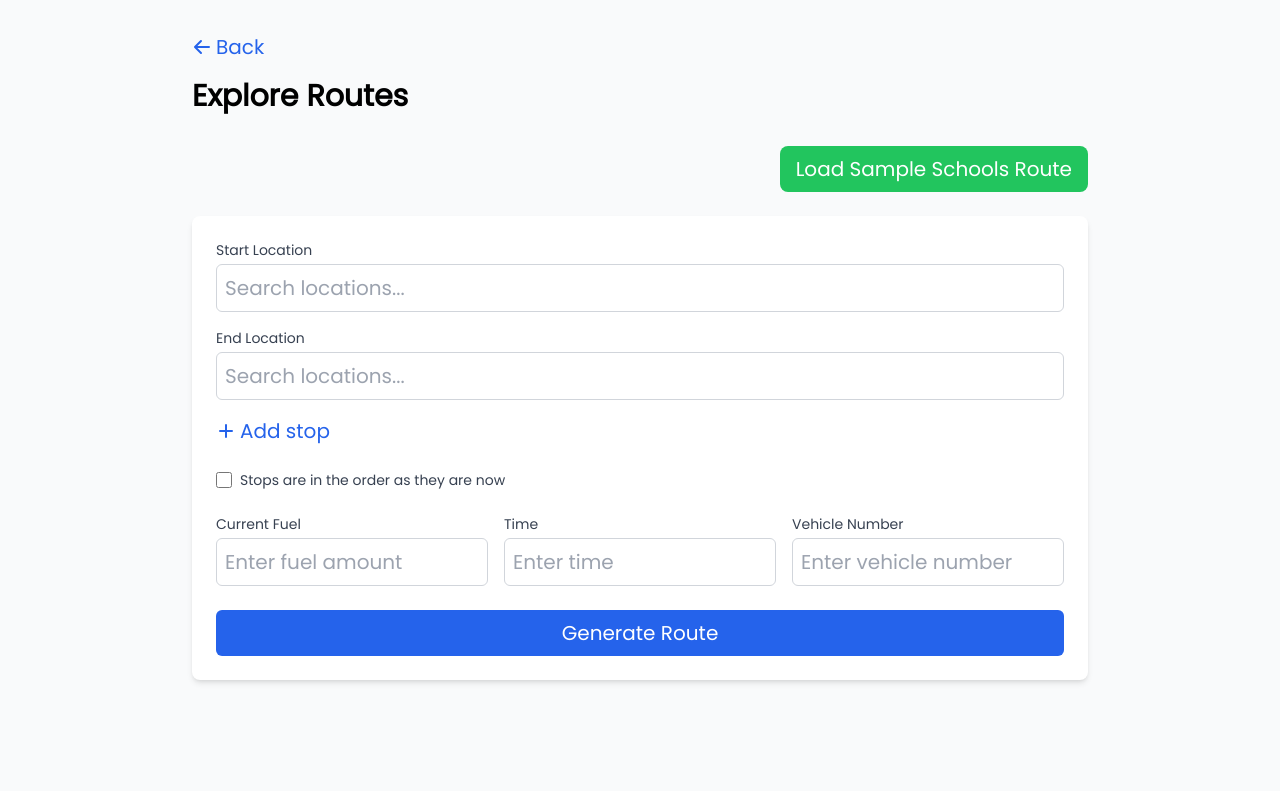
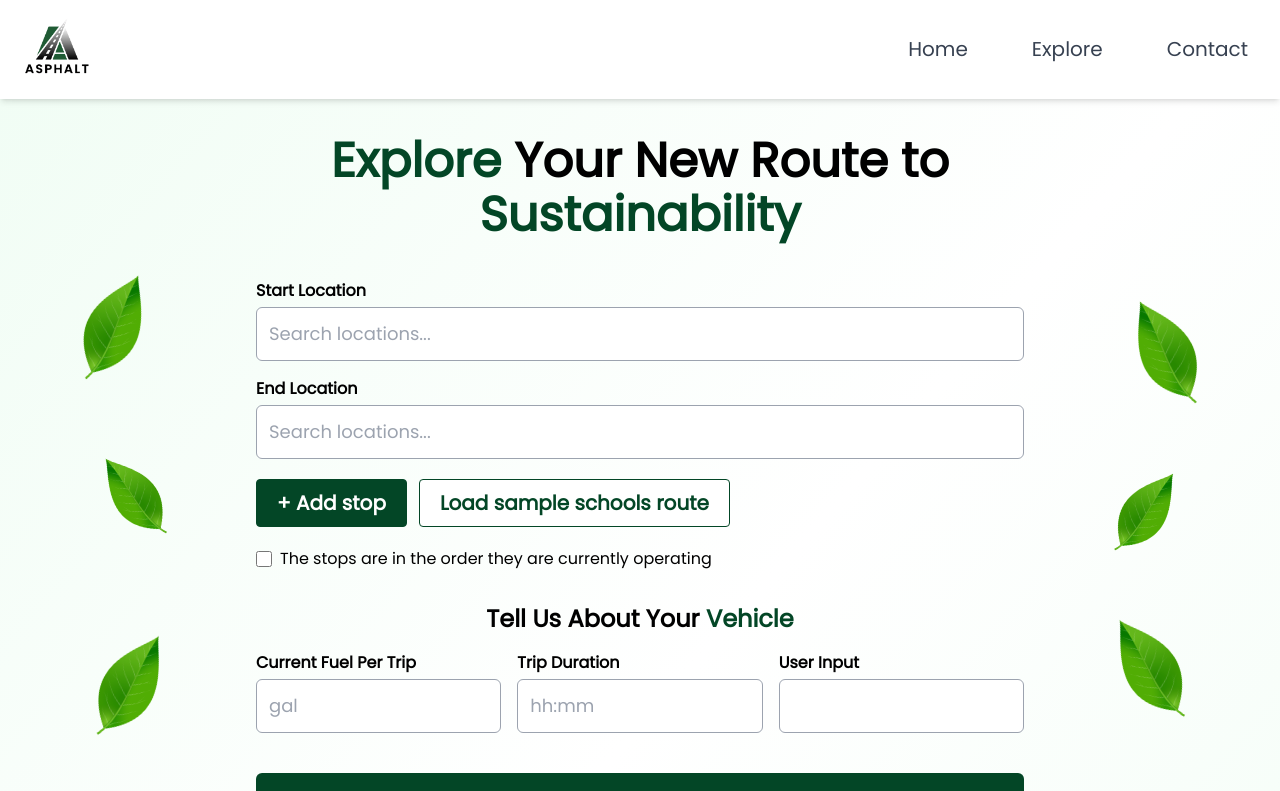
Before and after one commit to tysonyoshikawa06/asphalt-nme-sp25-tyson, a Next.js app: page /explore in a window 1280 px wide. Shown: the top 791 px of the page. Built offline with nearby package versions, Linux system fonts and the light colour scheme.

Commit message:
first draft of revised explore page

```diff
--- a/src/app/explore/PlacesAutocomplete.tsx
+++ b/src/app/explore/PlacesAutocomplete.tsx
@@ -19,12 +19,14 @@
     formatted_address: string;
     geometry: { location: { lat: number; lng: number } };
   }) => void;
+  inputClassName?: string;
 }
 
 const PlacesAutocomplete: React.FC<PlacesAutocompleteProps> = ({
   value,
   onChange,
   onSelect,
+  inputClassName,
 }) => {
   const [suggestions, setSuggestions] = useState<Place[]>([]);
   const [isOpen, setIsOpen] = useState(false);
@@ -153,15 +155,15 @@
         }}
         onKeyDown={handleKeyDown}
         onFocus={() => setIsOpen(true)}
-        className={`w-full p-2 border border-gray-300 rounded-md focus:ring-2 focus:ring-blue-500 focus:border-blue-500 ${
+        className={`w-full p-3 border border-gray-400 rounded-md focus:ring-2 focus:ring-[#034626] focus:border-[#034626] text-lg text-black ${
           isLoading ? 'pr-10' : ''
-        }`}
+        } ${inputClassName || ''}`}
         placeholder="Search locations..."
       />
 
       {isLoading && (
         <div className="absolute right-3 top-1/2 transform -translate-y-1/2">
-          <div className="animate-spin h-4 w-4 border-2 border-blue-500 border-t-transparent rounded-full"></div>
+          <div className="animate-spin h-4 w-4 border-2 border-[#034626] border-t-transparent rounded-full"></div>
         </div>
       )}
 
@@ -171,7 +173,7 @@
             <li
               key={index}
               onClick={() => handleSuggestionClick(place)}
-              className={`px-4 py-2 hover:bg-gray-100 cursor-pointer text-sm ${
+              className={`px-4 py-2 hover:bg-gray-100 cursor-pointer text-sm text-black ${
                 index === selectedIndex ? 'bg-blue-50' : ''
               }`}
             >
--- a/src/app/explore/page.tsx
+++ b/src/app/explore/page.tsx
@@ -3,7 +3,7 @@
 import dynamic from 'next/dynamic';
 import PlacesAutocomplete from './PlacesAutocomplete';
 import Navbar from '../components/Navbar';
-import Link from 'next/link';
+import Footer from '../components/Footer';
 
 // Dynamically import the map component with no SSR
 const MapView = dynamic(() => import('./MapView'), {
@@ -118,14 +118,6 @@
   const startCoords = formData.stops[0]?.coords || null;
   const endCoords = formData.stops[formData.stops.length - 1]?.coords || null;
 
-  // interface FormData {
-  //   stops: Stop[];
-  //   maintainOrder: boolean;
-  //   currentFuel: string;
-  //   time: string;
-  //   vehicleNumber: string;
-  // }
-
   interface Place {
     formatted_address: string;
     geometry: {
@@ -171,19 +163,6 @@
       [name]: type === 'checkbox' ? checked : value,
     }));
   };
-
-  // const searchLocation = async (query) => {
-  //   try {
-  //     const response = await fetch(
-  //       `https://nominatim.openstreetmap.org/search?format=json&q=${encodeURIComponent(query)}`
-  //     );
-  //     const data = await response.json();
-  //     return data.length > 0 ? { lat: parseFloat(data[0].lat), lng: parseFloat(data[0].lon) } : null;
-  //   } catch (error) {
-  //     console.error('Error searching location:', error);
-  //     return null;
-  //   }
-  // };
 
   interface Stop {
     location: string;
@@ -235,51 +214,31 @@
   };
 
   return (
-    <div className="min-h-screen bg-gray-50">
+    <div className="min-h-screen bg-gradient-to-br from-green-50 via-white to-green-50 flex flex-col">
+      {!isMapView && <Navbar />}
+      <div className="relative flex-1 flex flex-col justify-center items-center">
+        {/* Decorative Leaves */}
+        <img src="/images/leaf.png" alt="Leaf" className="hidden md:block absolute left-16 top-[23%] w-24 rotate-[-26deg] scale-x-[-1] z-0" />
+        <img src="/images/leaf.png" alt="Leaf" className="hidden md:block absolute left-24 top-[44%] w-20 rotate-[14deg] z-0" />
+        <img src="/images/leaf.png" alt="Leaf" className="hidden md:block absolute left-20 top-[66%] w-24 rotate-[-21deg] scale-x-[-1] z-0" />
+        <img src="/images/leaf.png" alt="Leaf" className="hidden md:block absolute right-16 top-[26%] w-24 rotate-[24deg] z-0" />
+        <img src="/images/leaf.png" alt="Leaf" className="hidden md:block absolute right-24 top-[46%] w-20 rotate-[-16deg] scale-x-[-1] z-0" />
+        <img src="/images/leaf.png" alt="Leaf" className="hidden md:block absolute right-20 top-[64%] w-24 rotate-[19deg] z-0" />
+        {/* Main Content */}
+        <div className="relative z-10 flex flex-col items-center justify-center w-full py-8 pb-24">
           {!isMapView ? (
-        // Form View
-        <div className="p-8">
-          <div className="max-w-4xl mx-auto">
-            <Link
-              href="/"
-              className="inline-flex items-center text-blue-600 hover:text-blue-700 mb-4"
-            >
-              <svg
-                xmlns="http://www.w3.org/2000/svg"
-                className="h-5 w-5 mr-1"
-                viewBox="0 0 20 20"
-                fill="currentColor"
-              >
-                <path
-                  fillRule="evenodd"
-                  d="M9.707 16.707a1 1 0 01-1.414 0l-6-6a1 1 0 010-1.414l6-6a1 1 0 011.414 1.414L5.414 9H17a1 1 0 110 2H5.414l4.293 4.293a1 1 0 010 1.414z"
-                  clipRule="evenodd"
-                />
-              </svg>
-              Back
-            </Link>
-            <h1 className="text-3xl text-black font-bold mb-8">
-              Explore Routes
+            <div className="w-full max-w-3xl mx-auto flex flex-col items-center">
+              <h1 className="text-5xl font-extrabold text-center mb-0 leading-tight">
+                <span className="asphalt-green">Explore</span> <span className="text-black">Your New Route to</span>
               </h1>
-
-            {/* Add preset route button */}
-            <div className="mb-6 flex justify-end">
-              <button
-                onClick={loadPresetRoute}
-                className="bg-green-500 text-white px-4 py-2 rounded-lg hover:bg-green-600 transition-colors"
-              >
-                Load Sample Schools Route
-              </button>
-            </div>
-
-            <div className="bg-white rounded-lg shadow-md p-6">
-              <form onSubmit={handleSubmit} className="space-y-6">
+              <h2 className="text-5xl font-extrabold text-center mb-10 asphalt-green">Sustainability</h2>
+              <form onSubmit={handleSubmit} className="w-full flex flex-col items-center gap-8">
                 {/* Stops Section */}
-                <div className="space-y-4 text-black">
+                <div className="w-full flex flex-col gap-4">
                   {formData.stops.map((stop, index) => (
-                    <div key={index} className="flex items-center gap-2">
+                    <div key={index} className="flex items-center gap-2 w-full">
                       <div className="flex-grow relative">
-                        <label className="block text-sm font-medium text-gray-700 mb-1">
+                        <label className="block text-base font-semibold text-black mb-1">
                           {index === 0
                             ? 'Start Location'
                             : index === formData.stops.length - 1
@@ -291,12 +250,11 @@
                           onChange={(value) => {
                             const newStops = [...formData.stops];
                             newStops[index].location = value;
-                            setFormData((prev) => ({
-                              ...prev,
-                              stops: newStops,
-                            }));
+                            newStops[index].coords = null;
+                            setFormData((prev) => ({ ...prev, stops: newStops }));
                           }}
                           onSelect={(place) => handleStopSelect(place, index)}
+                          inputClassName="text-black"
                         />
                       </div>
                       {formData.stops.length > 2 &&
@@ -305,7 +263,7 @@
                           <button
                             type="button"
                             onClick={() => removeStop(index)}
-                            className="mt-6 p-2 text-gray-400 hover:text-red-500"
+                            className="p-2 text-gray-400 hover:text-red-500"
                           >
                             <svg
                               xmlns="http://www.w3.org/2000/svg"
@@ -323,96 +281,85 @@
                         )}
                     </div>
                   ))}
-
+                  <div className="flex gap-3 mt-1">
                     <button
                       type="button"
                       onClick={addStop}
-                    className="mt-2 flex items-center text-blue-600 hover:text-blue-700"
+                      className="asphalt-green-bg text-white font-semibold px-5 py-2 rounded hover:brightness-90 transition-colors border"
+                      style={{ backgroundColor: '#034626', borderColor: '#034626' }}
                     >
-                    <svg
-                      xmlns="http://www.w3.org/2000/svg"
-                      className="h-5 w-5 mr-1"
-                      viewBox="0 0 20 20"
-                      fill="currentColor"
+                      + Add stop
+                    </button>
+                    <button
+                      type="button"
+                      onClick={loadPresetRoute}
+                      className="bg-white asphalt-green font-semibold px-5 py-2 rounded border hover:bg-green-50 transition-colors"
+                      style={{ borderColor: '#034626' }}
                     >
-                      <path
-                        fillRule="evenodd"
-                        d="M10 3a1 1 0 011 1v5h5a1 1 0 110 2h-5v5a1 1 0 11-2 0v-5H4a1 1 0 110-2h5V4a1 1 0 011-1z"
-                        clipRule="evenodd"
-                      />
-                    </svg>
-                    Add stop
+                      Load sample schools route
                     </button>
                   </div>
-
-                {/* Order Checkbox */}
-                <div className="flex items-center">
+                  <div className="flex items-center mt-1">
                     <input
                       type="checkbox"
                       name="maintainOrder"
                       checked={formData.maintainOrder}
                       onChange={handleInputChange}
-                    className="h-4 w-4 text-blue-600 focus:ring-blue-500 border-gray-300 rounded"
+                      className="h-4 w-4 asphalt-green focus:ring-[#034626] border-gray-300 rounded"
                     />
-                  <label className="ml-2 block text-sm text-gray-700">
-                    Stops are in the order as they are now
+                    <label className="ml-2 text-base text-black">
+                      The stops are in the order they are currently operating
                     </label>
                   </div>
-
-                {/* Additional Fields */}
-                <div className="grid grid-cols-3 gap-4 text-black">
-                  <div>
-                    <label className="block text-sm font-medium text-gray-700 mb-1">
-                      Current Fuel
-                    </label>
+                </div>
+                <div className="w-full flex flex-col gap-2">
+                  <h3 className="text-2xl font-extrabold text-center mb-2">
+                    <span className="text-black">Tell Us About Your </span><span className="asphalt-green">Vehicle</span>
+                  </h3>
+                  <div className="grid grid-cols-3 gap-4 w-full">
+                    <div className="flex flex-col">
+                      <label className="block text-base font-semibold text-black mb-1">Current Fuel Per Trip</label>
                       <input
                         type="text"
                         name="currentFuel"
                         value={formData.currentFuel}
                         onChange={handleInputChange}
-                      className="w-full p-2 border border-gray-300 rounded-md focus:ring-2 focus:ring-blue-500 focus:border-blue-500"
-                      placeholder="Enter fuel amount"
+                        className="w-full p-3 border border-gray-400 rounded-md focus:ring-2 focus:ring-[#034626] focus:border-[#034626] text-lg text-black"
+                        placeholder="gal"
                       />
                     </div>
-
-                  <div>
-                    <label className="block text-sm font-medium text-gray-700 mb-1">
-                      Time
-                    </label>
+                    <div className="flex flex-col">
+                      <label className="block text-base font-semibold text-black mb-1">Trip Duration</label>
                       <input
                         type="text"
                         name="time"
                         value={formData.time}
                         onChange={handleInputChange}
-                      className="w-full p-2 border border-gray-300 rounded-md focus:ring-2 focus:ring-blue-500 focus:border-blue-500"
-                      placeholder="Enter time"
+                        className="w-full p-3 border border-gray-400 rounded-md focus:ring-2 focus:ring-[#034626] focus:border-[#034626] text-lg text-black"
+                        placeholder="hh:mm"
                       />
                     </div>
-
-                  <div>
-                    <label className="block text-sm font-medium text-gray-700 mb-1">
-                      Vehicle Number
-                    </label>
+                    <div className="flex flex-col">
+                      <label className="block text-base font-semibold text-black mb-1">User Input</label>
                       <input
                         type="text"
                         name="vehicleNumber"
                         value={formData.vehicleNumber}
                         onChange={handleInputChange}
-                      className="w-full p-2 border border-gray-300 rounded-md focus:ring-2 focus:ring-blue-500 focus:border-blue-500"
-                      placeholder="Enter vehicle number"
+                        className="w-full p-3 border border-gray-400 rounded-md focus:ring-2 focus:ring-[#034626] focus:border-[#034626] text-lg text-black"
+                        placeholder=""
                       />
                     </div>
                   </div>
-
+                </div>
                 <button
                   type="submit"
-                  className="w-full bg-blue-600 text-white py-2 px-4 rounded-md hover:bg-blue-700 focus:outline-none focus:ring-2 focus:ring-blue-500 focus:ring-offset-2"
+                  className="w-full text-white py-4 px-4 rounded-md font-bold text-2xl hover:brightness-90 transition-colors mt-2 asphalt-green-bg"
+                  style={{ backgroundColor: '#034626' }}
                 >
-                  Generate Route
+                  Optimize Route
                 </button>
               </form>
-            </div>
-          </div>
             </div>
           ) : (
             <MapView
@@ -424,6 +371,11 @@
             />
           )}
         </div>
+      </div>
+      <div className="mt-32">
+        <Footer />
+      </div>
+    </div>
   );
 };
 
```
Also changed, not shown: public/images/4346aff3c53327ca00f529ad7fb2407a.png (added), public/images/leaf.png (added). Lines whose indentation alone changed are shown as unchanged.
